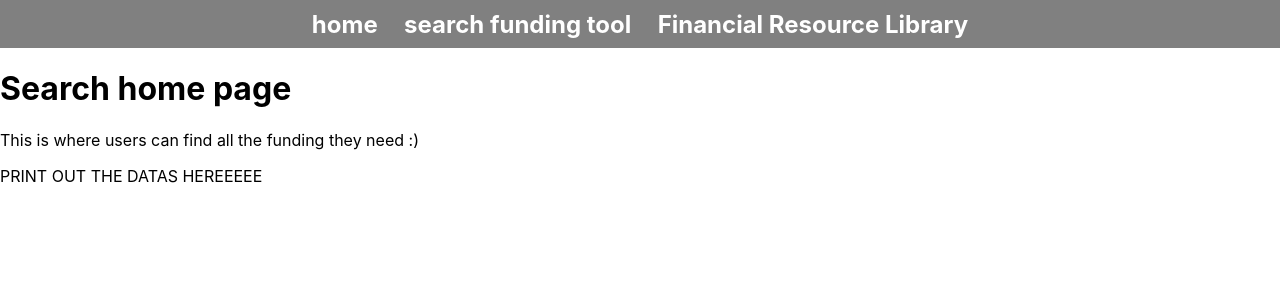
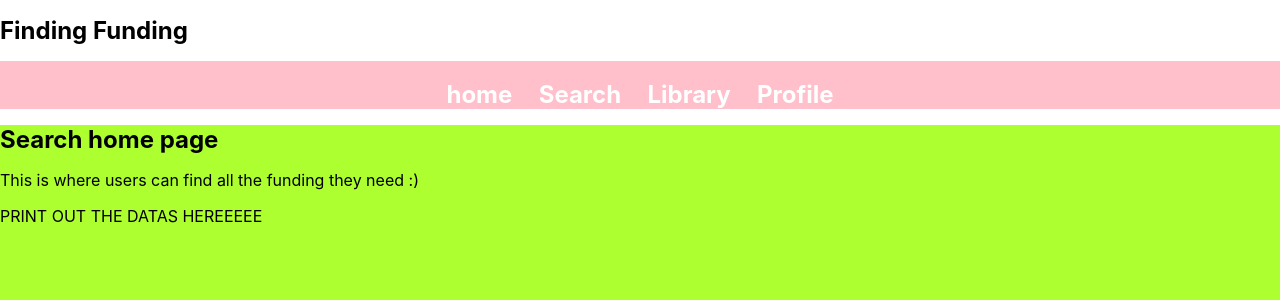
Before and after one commit to laurenng/Kala-Resilient-Small-Business, a React (Create React App) app in the folder kala-app/: page /search in a window 1280 px wide. Shown: the top 300 px of the page. Built offline with nearby package versions, Linux system fonts and the light colour scheme.

Commit message:
navbar split

```diff
--- a/kala-app/src/App.css
+++ b/kala-app/src/App.css
@@ -1,38 +1,7 @@
+@import url('https://fonts.googleapis.com/css2?family=Inter&display=swap');
+
+/* entire app stylingss */
 .App {
   text-align: center;
+  font-family: 'Inter', sans-serif;
 }
-
-.App-logo {
-  height: 40vmin;
-  pointer-events: none;
-}
-
-@media (prefers-reduced-motion: no-preference) {
-  .App-logo {
-    animation: App-logo-spin infinite 20s linear;
-  }
-}
-
-.App-header {
-  background-color: #282c34;
-  min-height: 100vh;
-  display: flex;
-  flex-direction: column;
-  align-items: center;
-  justify-content: center;
-  font-size: calc(10px + 2vmin);
-  color: white;
-}
-
-.App-link {
-  color: #61dafb;
-}
-
-@keyframes App-logo-spin {
-  from {
-    transform: rotate(0deg);
-  }
-  to {
-    transform: rotate(360deg);
-  }
-}
--- a/kala-app/src/App.tsx
+++ b/kala-app/src/App.tsx
@@ -8,6 +8,7 @@ import Navbar from './Navbar/Navbar';
 import SearchHome from './search-pages/searchHome';
 import LibraryHome from './library_pages/libraryHome';
 import Landing from './Landing';
+import ProfileHome from './profileHome';
 
 // React-Router
 import {Route, BrowserRouter as Router, Switch} from 'react-router-dom'
@@ -26,6 +27,7 @@ class App extends React.Component<any> {
                 <Route exact path="/" component={Landing} />
                 <Route exact path="/search" component={SearchHome} />
                 <Route exact path="/library" component={LibraryHome} />
+                <Route exact path="/profile" component={ProfileHome} />
             </Switch>
         </div>
       </Router>
--- /dev/null
+++ b/kala-app/src/Navbar/NavTabs.tsx
@@ -0,0 +1,33 @@
+import { Link } from "react-router-dom";
+import './Navbar.css';
+
+ const NavTabs = () => {
+    return (
+        <div id="navbar">
+            <div id="navContent">
+                <Link to="/">
+                    <div className="tab">
+                        <h1>home</h1>
+                    </div>
+                </Link>
+                <Link to="/search">
+                    <div className="tab">
+                        <h1>Search</h1>
+                    </div>
+                </Link>
+                <Link to="/library">
+                    <div className="tab">
+                        <h1>Library</h1>
+                    </div>
+                </Link>
+                <Link to="/profile">
+                    <div className="tab">
+                        <h1>Profile</h1>
+                    </div>
+                </Link>
+            </div>
+        </div>
+    )
+}
+
+export default NavTabs;
--- a/kala-app/src/Navbar/Navbar.css
+++ b/kala-app/src/Navbar/Navbar.css
@@ -1,10 +1,16 @@
-.navbar {
-    background-color: gray;
+#navbar {
+    background-color: black;
     height: 3em;
+    /* makes elements centered + in line */
+    align-items: center;
+    top: 0;
+}
+
+#navContent {
     display: flex;
     flex-direction: row;
     justify-content: center;
-    align-items: center;
+
 }
 
 /* individual  buttons*/
@@ -19,7 +25,7 @@ a {
     margin-right: 10px;
 }
 
-.tab h1 {
+h1 {
     font-size: 1.5em;
     text-decoration: none;
 }
@@ -27,3 +33,29 @@ a {
 a:hover{
     text-decoration: wavy;
 }
+
+@media (max-width: 450px) {
+    #navbar {
+        height: 2em;
+    }
+
+    .tab h1 {
+        font-size: 1em;
+        text-decoration: none;
+    }
+}
+
+/* Medium devices (laptops, 720px and up) */
+@media (min-width: 720px) {
+    .tab h1 {
+        font-size: 1.5em;
+        text-decoration: none;
+    }
+}
+
+/* Medium devices (desktops, 1080px and up) */
+@media (min-width: 1000px) {
+    #navbar {
+        background-color: pink;
+    }
+}
--- a/kala-app/src/Navbar/Navbar.tsx
+++ b/kala-app/src/Navbar/Navbar.tsx
@@ -1,31 +1,24 @@
-// This is the Navbar component. Anything at top of page is from here :)
+// This is the Navbar component. Anything at top of page is defined from here :)
 import React from 'react';
 import './Navbar.css';
-import { Link } from "react-router-dom";
-
+import NavTabs from './NavTabs';
+import TitleHeader from './titleHeader';
 
 class Navbar extends React.Component<any> {
     render() {
       return (
-          <div className="navbar">
-            <Link to="/">
-                <div className="tab">
-                    <h1>home</h1>
-                </div>
-            </Link>
-            <Link to="/search">
-                <div className="tab">
-                    <h1>search funding tool</h1>
-                </div>
-            </Link>
-            <Link to="/library">
-                <div className="tab">
-                    <h1>Financial Resource Library</h1>
-                </div>
-            </Link>
-        </div>
+            <div>
+                <TitleHeader />
+                <NavTabs />
+            </div>
       );
     }
-  }
 
-  export default Navbar;
+    private titleHeader = () => {
+        return (
+            <h1>hello</h1>
+        )
+    }
+}
+
+export default Navbar;
--- /dev/null
+++ b/kala-app/src/Navbar/titleHeader.tsx
@@ -0,0 +1,9 @@
+import './Navbar.css';
+
+const TitleHeader = () => {
+    return (
+        <h1>Finding Funding</h1>
+    )
+}
+
+export default TitleHeader;
--- /dev/null
+++ b/kala-app/src/profileHome.tsx
@@ -0,0 +1,24 @@
+import React from 'react';
+import './App.css';
+
+// properties that belong to SearchHome
+interface searchProps {
+
+}
+
+// states that belong to SearchHome
+interface searchState {
+}
+
+class SearchHome extends React.Component<searchProps, searchState> {
+    render() {
+      return (
+          <div>
+            <h1>Profile Page</h1>
+            <p>say cHEESEEEEE </p>
+        </div>
+      );
+    }
+}
+
+export default SearchHome;
--- a/kala-app/src/search-pages/searchHome.tsx
+++ b/kala-app/src/search-pages/searchHome.tsx
@@ -13,11 +13,11 @@ interface searchState {
 class SearchHome extends React.Component<searchProps, searchState> {
     render() {
       return (
-          <div>
+          <div id="searchMain">
             <h1>Search home page </h1>
             <p>This is where users can find all the funding they need :) </p>
             <p> PRINT OUT THE DATAS HEREEEEE </p>
-        </div>
+          </div>
       );
     }
 
--- a/kala-app/src/search-pages/searchStyle.css
+++ b/kala-app/src/search-pages/searchStyle.css
@@ -0,0 +1,4 @@
+#searchMain {
+    background-color: greenyellow;
+    height:5000px;
+}
```
Also changed, not shown: 1 other file (tests, documents, lock files or other folders).
